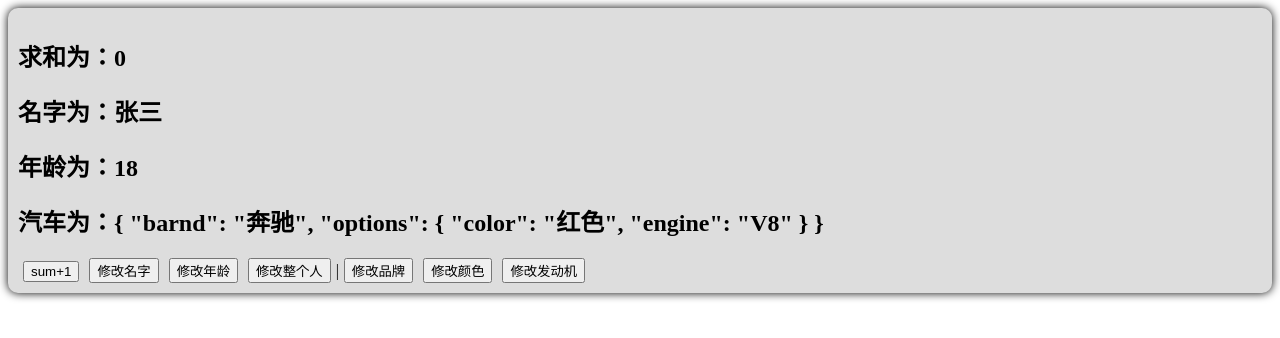
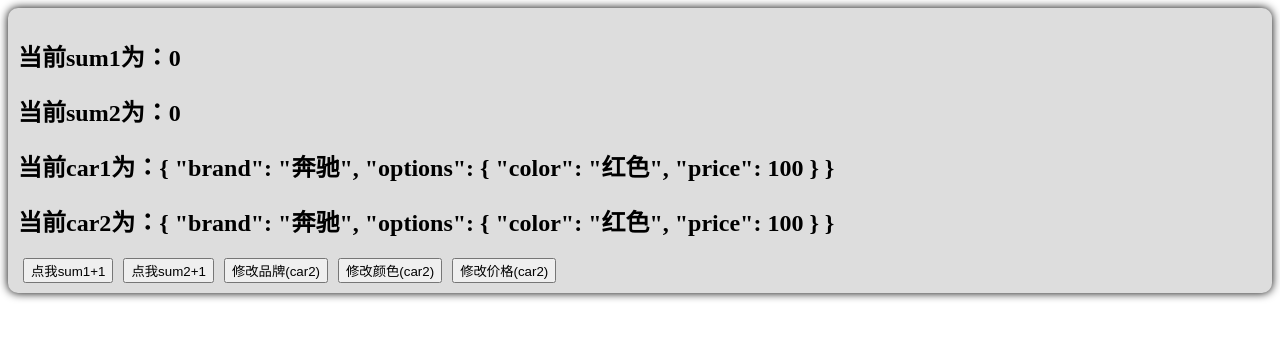
Before and after one commit to younggg1/vue3_TypeScript_demo, a Vue app: page / in a window 1280 px wide. Shown: the top 338 px of the page. Built offline with nearby package versions, Linux system fonts and the light colour scheme.

Commit message:
readOnly与shallowReadOnly

```diff
--- a/src/App.vue
+++ b/src/App.vue
@@ -1,59 +1,47 @@
 <template>
 	<div class="app">
-		<h2>求和为：{{ sum }}</h2>
-		<h2>名字为：{{ person.name }}</h2>
-		<h2>年龄为：{{ person.age }}</h2>
-		<h2>汽车为：{{ car }}</h2>
-		<button @click="changeSum">sum+1</button>
-		<button @click="changeName">修改名字</button>
-		<button @click="changeAge">修改年龄</button>
-		<button @click="changePerson">修改整个人</button>
-		<span>|</span>
-		<button @click="changeBrand">修改品牌</button>
-		<button @click="changeColor">修改颜色</button>
-		<button @click="changeEngine">修改发动机</button>
+		<h2>当前sum1为：{{ sum1 }}</h2>
+		<h2>当前sum2为：{{ sum2 }}</h2>
+		<h2>当前car1为：{{ car1 }}</h2>
+		<h2>当前car2为：{{ car2 }}</h2>
+		<button @click="changeSum1">点我sum1+1</button>
+		<button @click="changeSum2">点我sum2+1</button>
+		<button @click="changeBrand2">修改品牌(car2)</button>
+		<button @click="changeColor2">修改颜色(car2)</button>
+		<button @click="changePrice2">修改价格(car2)</button>
 	</div>
 </template>
 
-<script setup lang="ts">
-import { ref, reactive, shallowRef, shallowReactive } from 'vue'
+<script setup lang="ts" name="App">
+	import { ref,reactive,readonly,shallowReadonly } from "vue";
 
-let sum = shallowRef(0)
-let person = shallowRef({
-	name: '张三',
-	age: 18
-})
-let car = shallowReactive({
-	barnd: '奔驰',
-	options: {
-		color: '红色',
-		engine: 'V8'
+	let sum1 = ref(0)
+	let sum2 = readonly(sum1)
+	let car1 = reactive({
+		brand:'奔驰',
+		options:{
+			color:'红色',
+			price:100
 		}
 	})
+	let car2 = shallowReadonly(car1)
 
-function changeSum() {
-	sum.value += 1
+	function changeSum1(){
+		sum1.value += 1
 	}
-function changeName() {
-	person.value.name = '李四'
-}
-function changeAge() {
-	person.value.age += 1
-}
-function changePerson() {
-	person.value = { name: 'tony', age: 100 }
-}
-/* ****************** */
-function changeBrand() {
-	car.barnd = '宝马'
-}
-function changeColor() {
-	car.options.color = '紫色'
-}
-function changeEngine() {
-	car.options.engine = 'V12'
+	function changeSum2(){
+		sum2.value += 1 //sum2是不能修改的
 	}
 
+	function changeBrand2(){
+		car2.brand = '宝马'
+	}
+	function changeColor2(){
+		car2.options.color = '绿色'
+	}
+	function changePrice2(){
+		car2.options.price += 10
+	}
 </script>
 
 <style scoped>
@@ -63,8 +51,7 @@
 		box-shadow: 0 0 10px;
 		padding: 10px;
 	}
-
 	button {
-	margin: 0 5px;
+		margin:0 5px;
 	}
 </style>
```
Also changed, not shown: 1 other file (tests, documents, lock files or other folders). Lines whose indentation alone changed are shown as unchanged.
